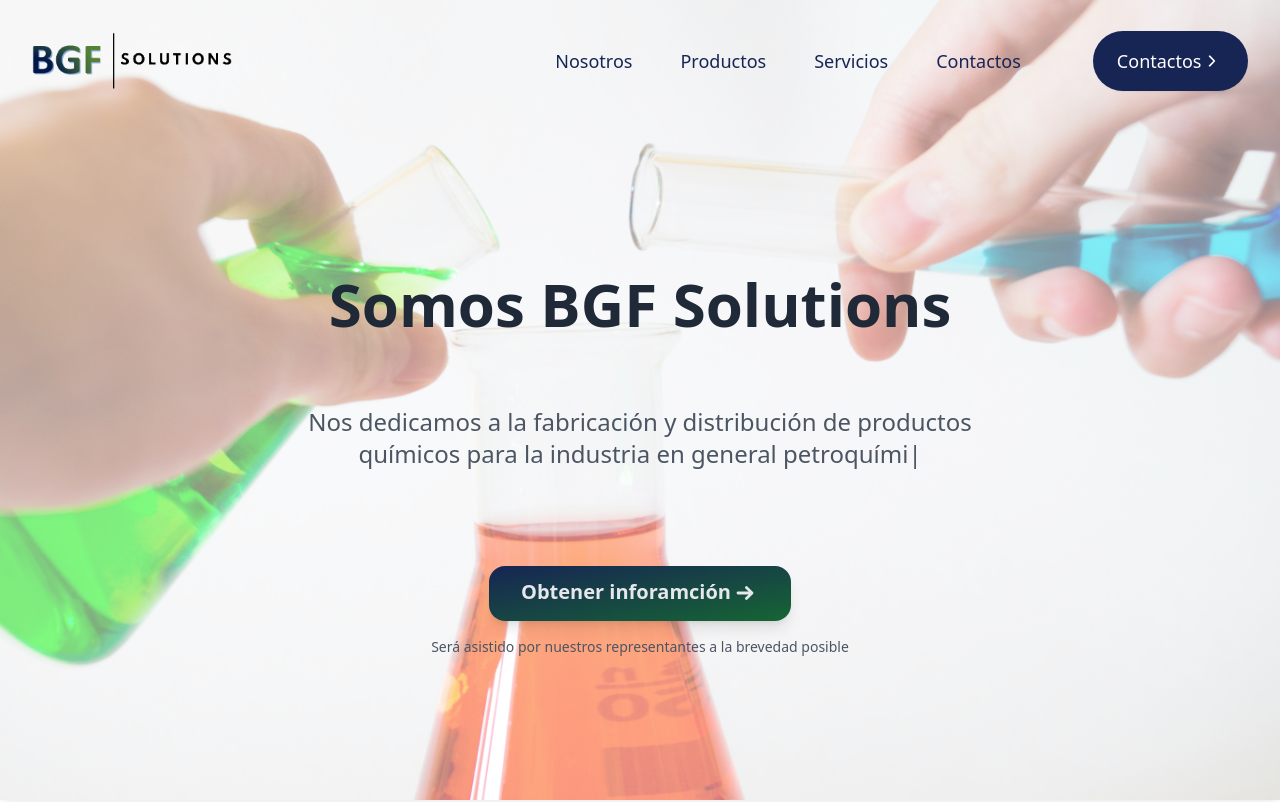
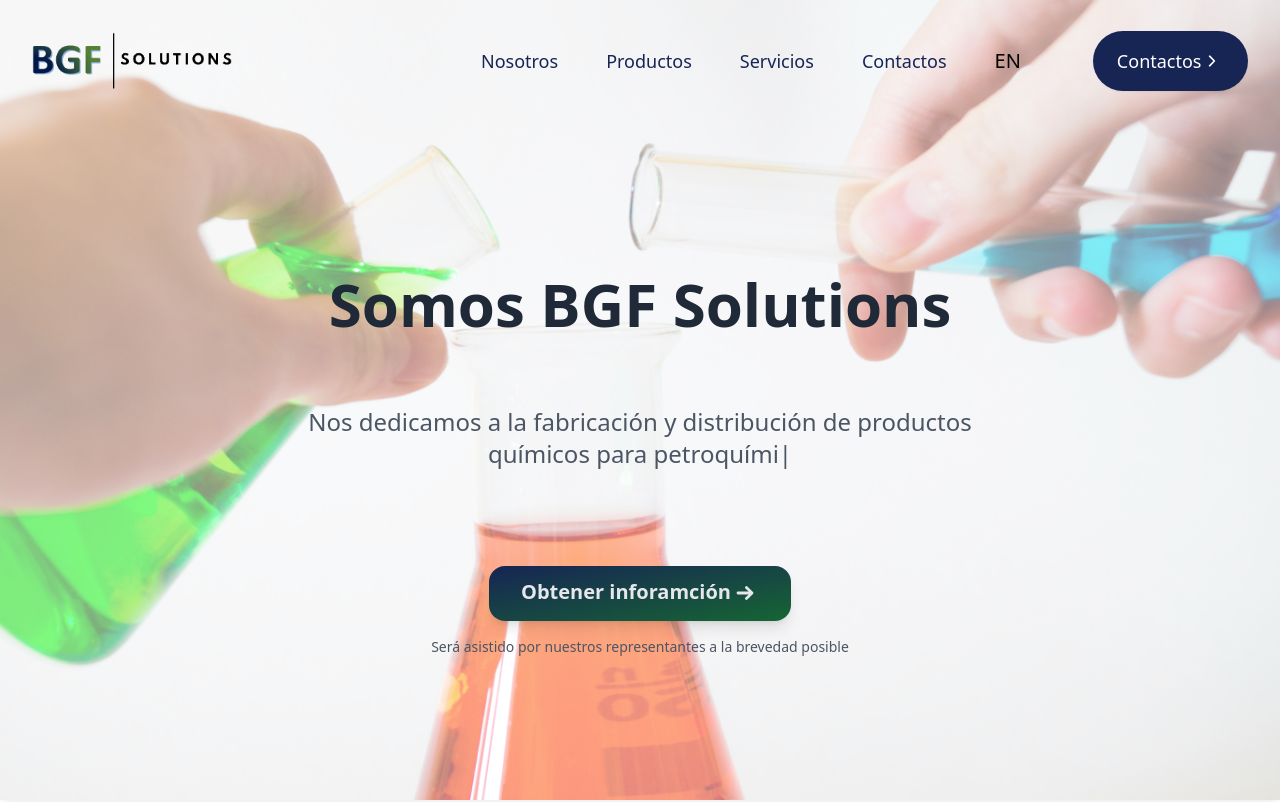
Before and after one commit to yehanny/bgf-solutions, a Next.js app: page / in a window 1280 px wide. Shown: the top 802 px of the page. Built offline with nearby package versions, Linux system fonts and the light colour scheme.

Commit message:
Translations updates

```diff
--- a/components/Header.js
+++ b/components/Header.js
@@ -3,6 +3,7 @@
 import Link from "next/link";
 import ContactForm from "./ContactForm";
 import { useTranslations } from "next-intl";
+import LocaleSwitcher from "./LocaleSwitcher";
 
 export default function Header() {
   const t = useTranslations("Header");
@@ -52,6 +53,9 @@
                 </li>
               ))}
               <li>
+                <LocaleSwitcher />
+              </li>
+              <li>
                 <ContactForm isOpen={isOpen} setIsOpen={setIsOpen} />
               </li>
             </ul>
--- /dev/null
+++ b/components/LocaleSwitcher.jsx
@@ -0,0 +1,16 @@
+import Link from "next/link";
+import { useRouter } from "next/router";
+import { useTranslations } from "next-intl";
+
+export default function LocaleSwitcher() {
+  const t = useTranslations("Header.LocaleSwitcher");
+
+  const { locale, locales, route } = useRouter();
+  const otherLocale = locales?.find((cur) => cur !== locale);
+
+  return (
+    <Link href={route} locale={otherLocale}>
+      {t("switchLocale", { locale: otherLocale })}
+    </Link>
+  );
+}
--- a/components/Typing.js
+++ b/components/Typing.js
@@ -13,27 +13,21 @@
   const typedRef = useRef(null);
 
   useEffect(() => {
-    const options = {
+    const typed = new Typed(typedRef.current, {
       strings: words,
       typeSpeed: 65,
       backSpeed: 65,
       loop: true,
       showCursor: true,
       cursorChar: "|",
-    };
-
-    typedRef.current = new Typed(typedRef.current, options);
+    });
 
     return () => {
-      typedRef.current.destroy();
+      typed.destroy();
     };
-  }, [words]);
+  }, []);
 
-  return (
-    <>
-      <span ref={typedRef} style={{ whiteSpace: "pre" }} />
-    </>
-  );
+  return <span ref={typedRef} />;
 };
 
 export default Typing;
--- a/messages/es-ES.json
+++ b/messages/es.json
@@ -15,7 +15,7 @@
   },
   "Hero": {
     "title": "Somos BGF Solutions",
-    "subtitle": "Nos dedicamos a la fabricación y distribución de productos químicos para la industria en general",
+    "subtitle": "Nos dedicamos a la fabricación y distribución de productos químicos para",
     "cta": "Obtener inforamción",
     "cta_description": "Será asistido por nuestros representantes \na la brevedad posible"
   },
--- a/next.config.js
+++ b/next.config.js
@@ -14,7 +14,7 @@
     ],
   },
   i18n: {
-    locales: ["en-US", "es-ES"],
-    defaultLocale: "es-ES",
+    locales: ["en", "es"],
+    defaultLocale: "es",
   },
 };
--- a/pages/index.tsx
+++ b/pages/index.tsx
@@ -22,7 +22,7 @@
         <meta property="og:url" content="bgfsolutions.com" />
         <meta property="og:description" content={t("description")} />
         <meta property="og:title" content={t("page_title")} />
-        <meta property="og:image" content={t("/Landing.jpg")} />
+        <meta property="og:image" content={"/Landing.jpg"} />
         <link rel="shortcut icon" href="/favicon.png" />
         <link rel="stylesheet" type="text/css" charSet="UTF-8" href="https://cdnjs.cloudflare.com/ajax/libs/slick-carousel/1.8.1/slick.min.css" />
         <link rel="stylesheet" type="text/css" href="https://cdnjs.cloudflare.com/ajax/libs/slick-carousel/1.8.1/slick-theme.min.css" />
```
Also changed, not shown: messages/en.json (renamed from messages/en-US.json).
